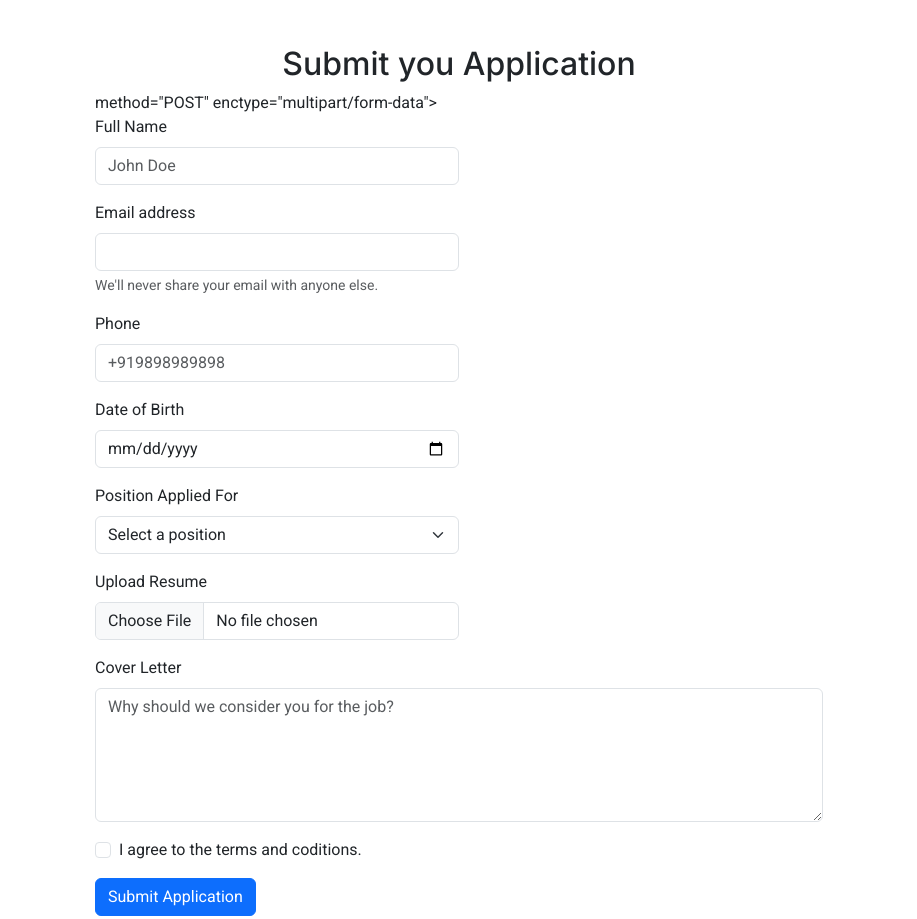
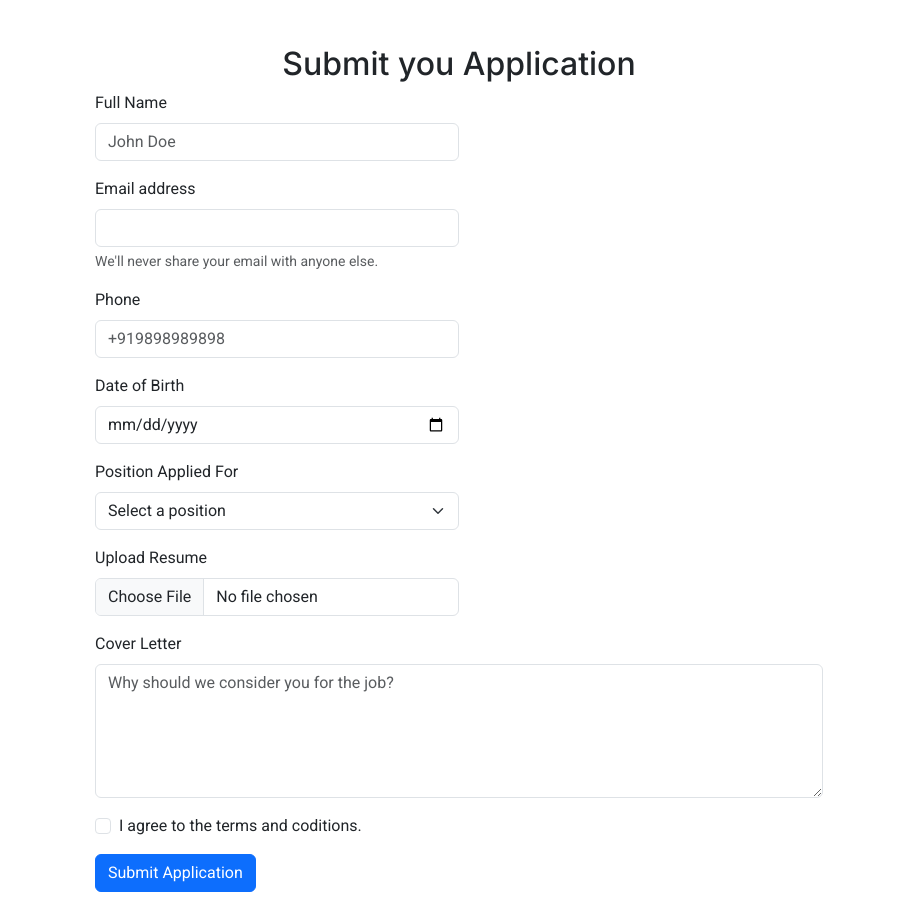
Before and after one commit to Onumai/careers-bootstrap, a plain HTML site: page src/index.html in a window 1280 px wide. Shown: the part 947-1866 px from the top of the page, without its empty margins (181-1098 px from the left). Drawn offline with nearby package versions, Linux system fonts and the light colour scheme.

Commit message:
line 208 blank

```diff
--- a/src/index.html
+++ b/src/index.html
@@ -205,7 +205,7 @@
       <h2 class="text-center">Submit you Application</h2>
       <form
       class="offset-lg-2 col-lg-8"
-      <!-- action="https://formbold.com/s/3wvKl" -->
+      action=""
       method="POST"
       enctype="multipart/form-data">
 
```
